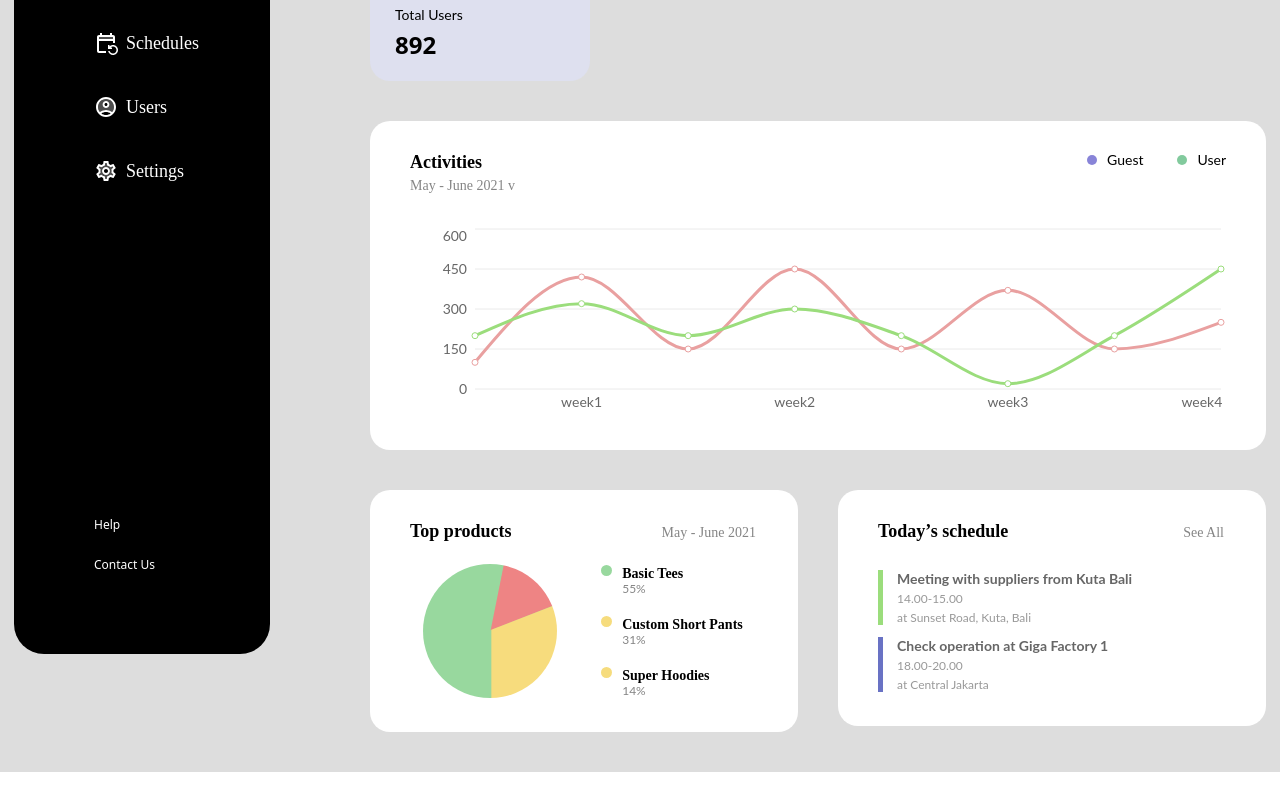
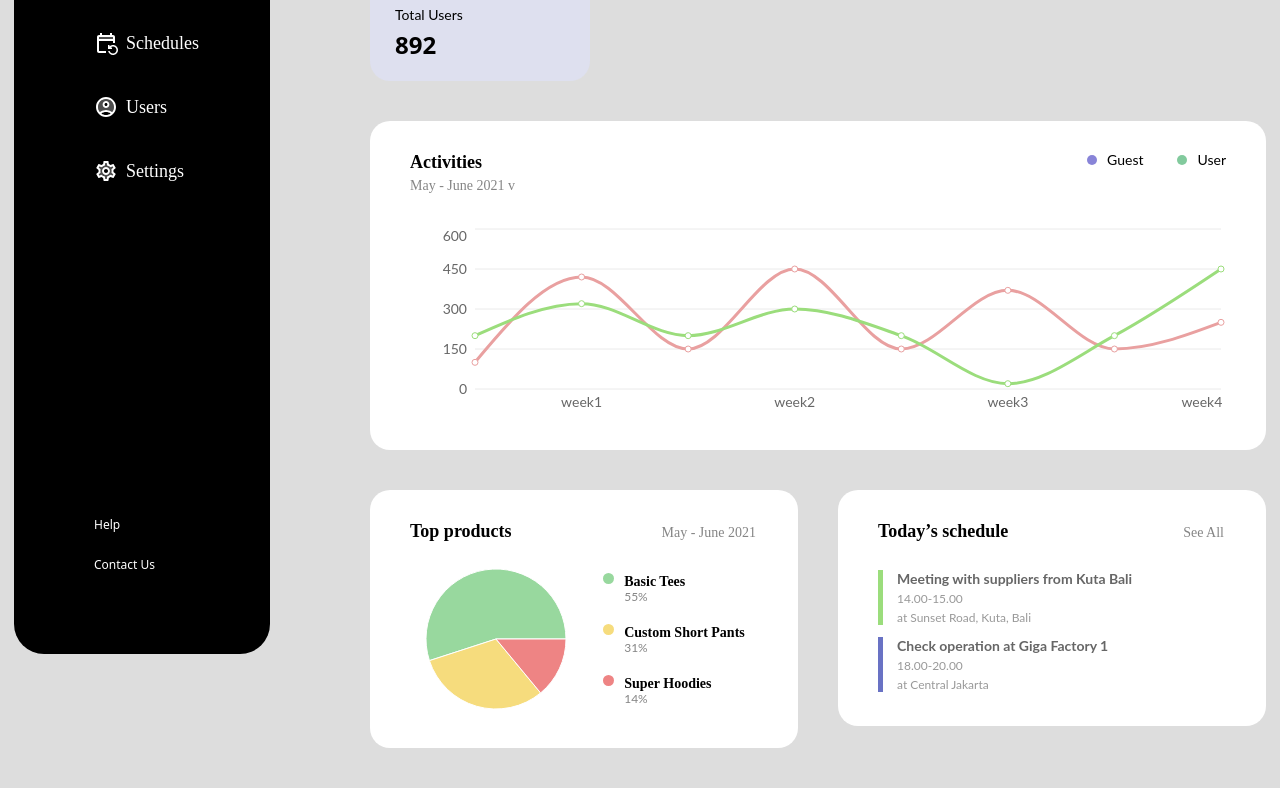
Before and after one commit to PARMESHWARPANWAR/dashboard, a Next.js app: page /dashboard in a window 1280 px wide. Shown: the part 321-1109 px from the top of the page. Built offline with nearby package versions, Linux system fonts and the light colour scheme.

Commit message:
add pie chart

```diff
--- /dev/null
+++ b/components/TopProducts/PieChartComponent.js
@@ -0,0 +1,34 @@
+import React from "react";
+import { PieChart, Pie, Cell } from "recharts";
+
+const PieChartComponent = () => {
+  // Sample data for the pie chart
+  const data = [
+    { name: "Basic Tees", value: 55 },
+    { name: "Custom Short Pants", value: 31 },
+    { name: "Super Hoodies", value: 14 },
+  ];
+
+  // Colors for each slice of the pie chart
+  const COLORS = ["#98D89E", "#F6DC7D", "#EE8484"];
+
+  return (
+    <PieChart width={150} height={150}>
+      <Pie
+        data={data}
+        dataKey="value"
+        nameKey="name"
+        cx="50%"
+        cy="50%"
+        outerRadius={70}
+        fill="#8884d8"
+      >
+        {data.map((entry, index) => (
+          <Cell key={`cell-${index}`} fill={COLORS[index % COLORS.length]} />
+        ))}
+      </Pie>
+    </PieChart>
+  );
+};
+
+export default PieChartComponent;
--- a/components/TopProducts/TopProducts.js
+++ b/components/TopProducts/TopProducts.js
@@ -1,3 +1,5 @@
+import PieChartComponent from "./PieChartComponent";
+
 function TopProducts() {
   return (
     <div className="top-products-root">
@@ -6,12 +8,8 @@ function TopProducts() {
         <div className="top-products-calender">May - June 2021</div>
       </div>
       <div className="top-products-content">
-        <img
-          className="top-product-piechart"
-          src="./piechart.svg"
-          alt="pie-chart"
-        />
-        <div className="top-products-details">
+        <PieChartComponent />
+        <div className="top-products-details ml-8">
           <div className="top-product-info">
             <div className="indicator indicator-info1"></div>
             <div className="info-tiltle-percent">
@@ -27,7 +25,7 @@ function TopProducts() {
             </div>
           </div>
           <div className="top-product-info">
-            <div className="indicator indicator-info2"></div>
+            <div className="indicator indicator-info3"></div>
             <div className="info-tiltle-percent">
               <div className="info-title">Super Hoodies</div>
               <p className="info-percent">14%</p>
```
